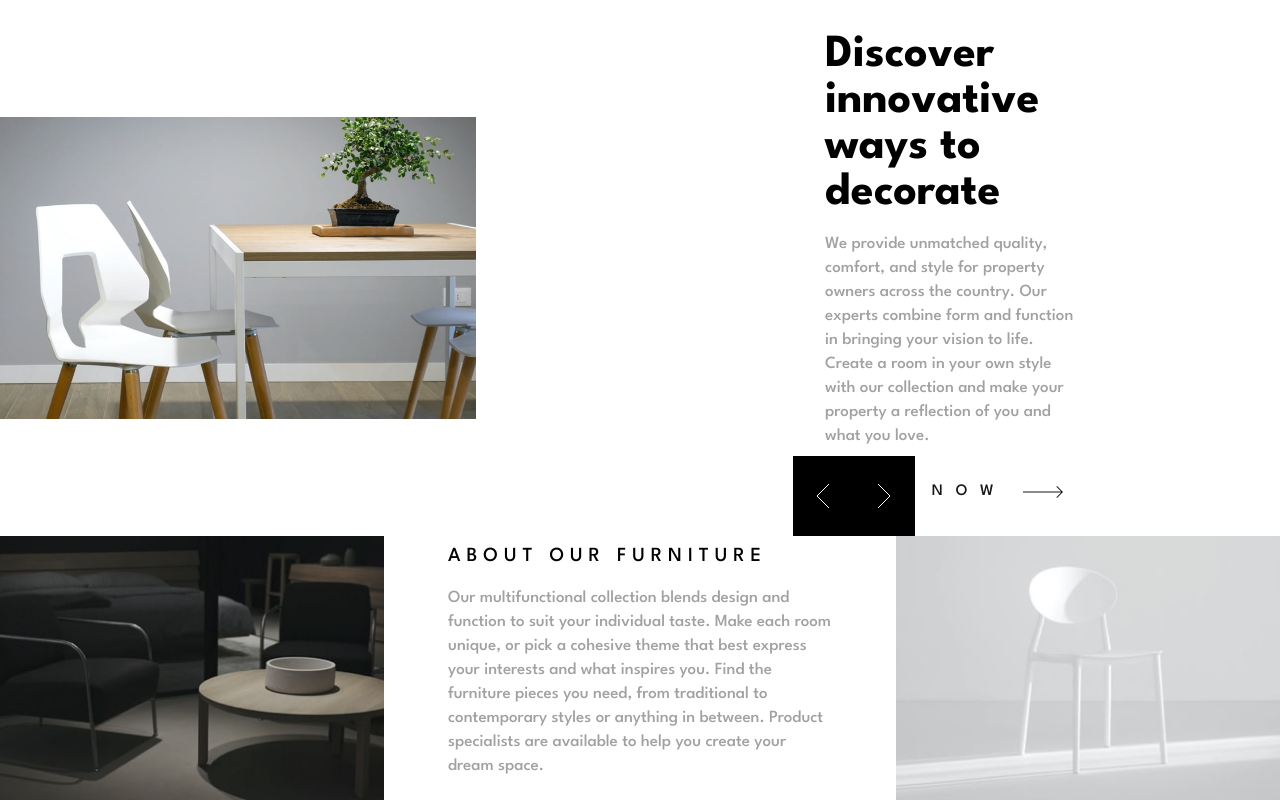
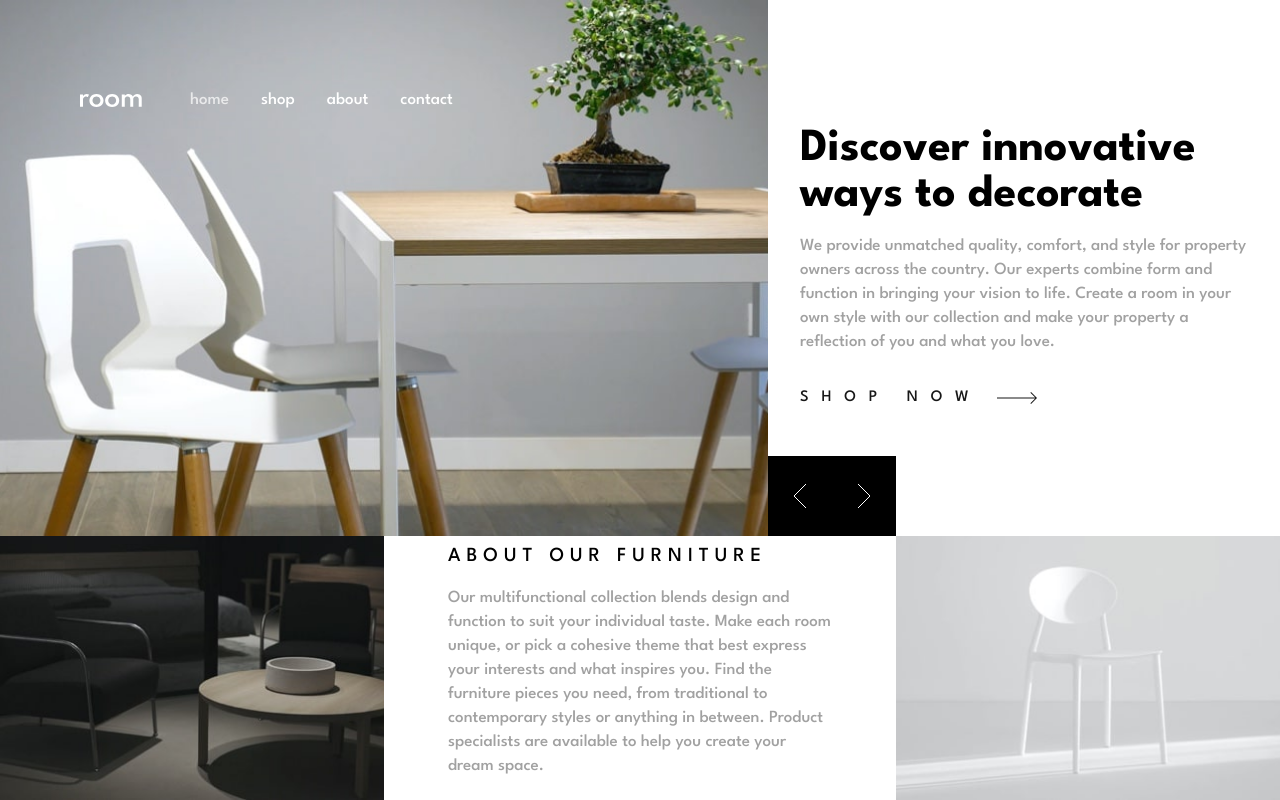
Before and after one commit to InnaTymoshenko/room-homepage, a Next.js app: page / in a window 1280 px wide. Built offline with nearby package versions, Linux system fonts and the light colour scheme.

Commit message:
minor fixed

```diff
--- a/components/product-info.tsx
+++ b/components/product-info.tsx
@@ -11,10 +11,7 @@ const ProductInfo = ({ activeIndex, slider }: SliderProps) => {
 	return (
 		<>
 			{slider.map((slide, index) => (
-				<div
-					key={index}
-					className={`section lg:w-[60%] sx:w-full lg:h-full sx:h-[50vh] ${index === activeIndex ? 'block' : 'hidden'}`}
-				>
+				<div key={index} className={`w-full ${index === activeIndex ? 'block' : 'hidden'}`}>
 					<h1 className="text-black lg:text-3xl sx:text-2xl font-bold">{slide.title}</h1>
 					<p className="text-gray-100 my-4 text-lg">{slide.description}</p>
 				</div>
--- a/components/product-slider.tsx
+++ b/components/product-slider.tsx
@@ -10,16 +10,16 @@ type SliderProps = {
 
 const ProductSlider = ({ activeIndex, slider }: SliderProps) => {
 	return (
-		<div>
+		<>
 			{slider.map((slide, index) => (
 				<div
 					key={index}
 					className={`section lg:w-[60%] sx:w-full lg:h-full sx:h-[50vh] ${index === activeIndex ? 'block' : 'hidden'}`}
 				>
-					<img src={slide.images.desktop} alt="" className="w-full h-full" />
+					<img src={slide.images.desktop} alt="" className="w-full h-full object-cover" />
 				</div>
 			))}
-		</div>
+		</>
 	)
 }
 
```
